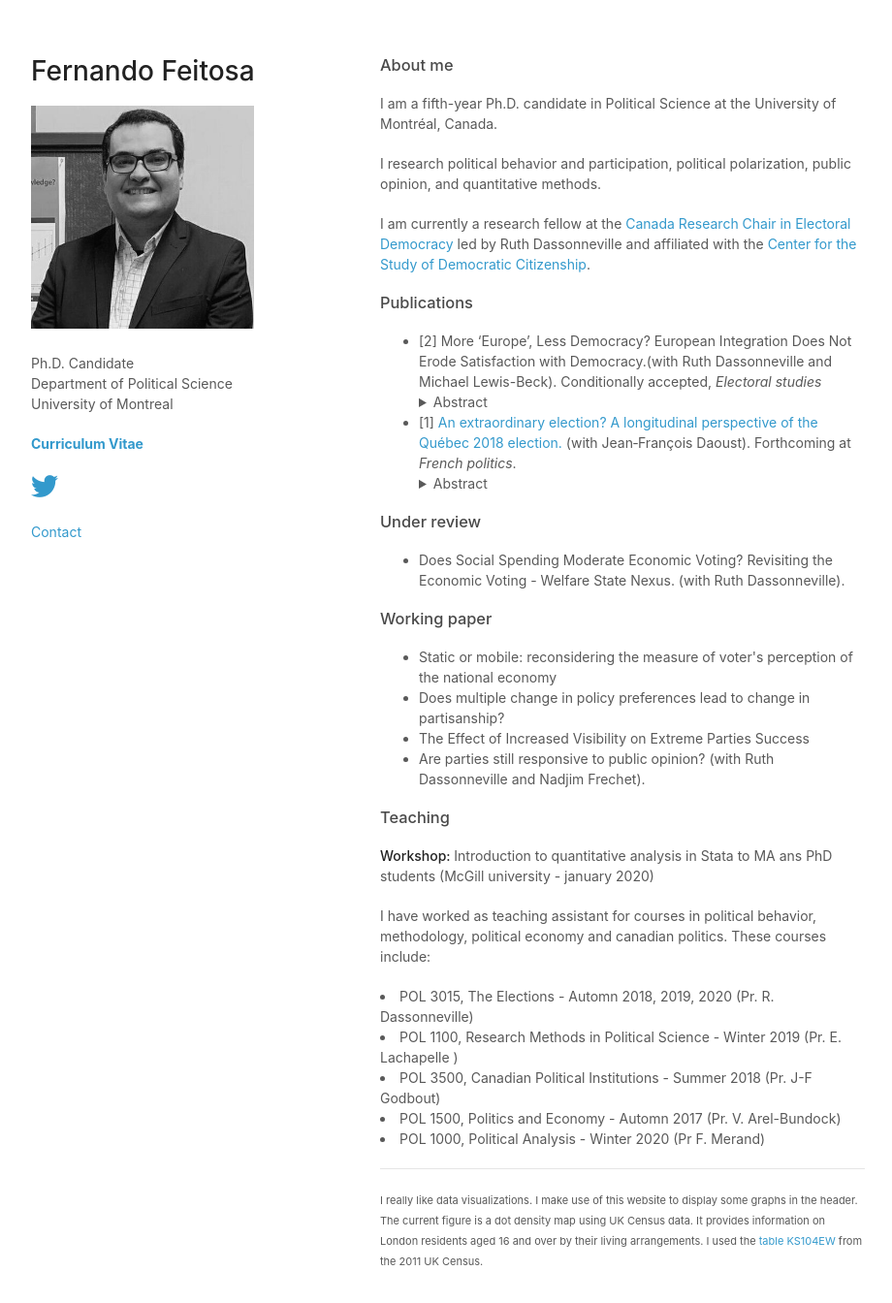
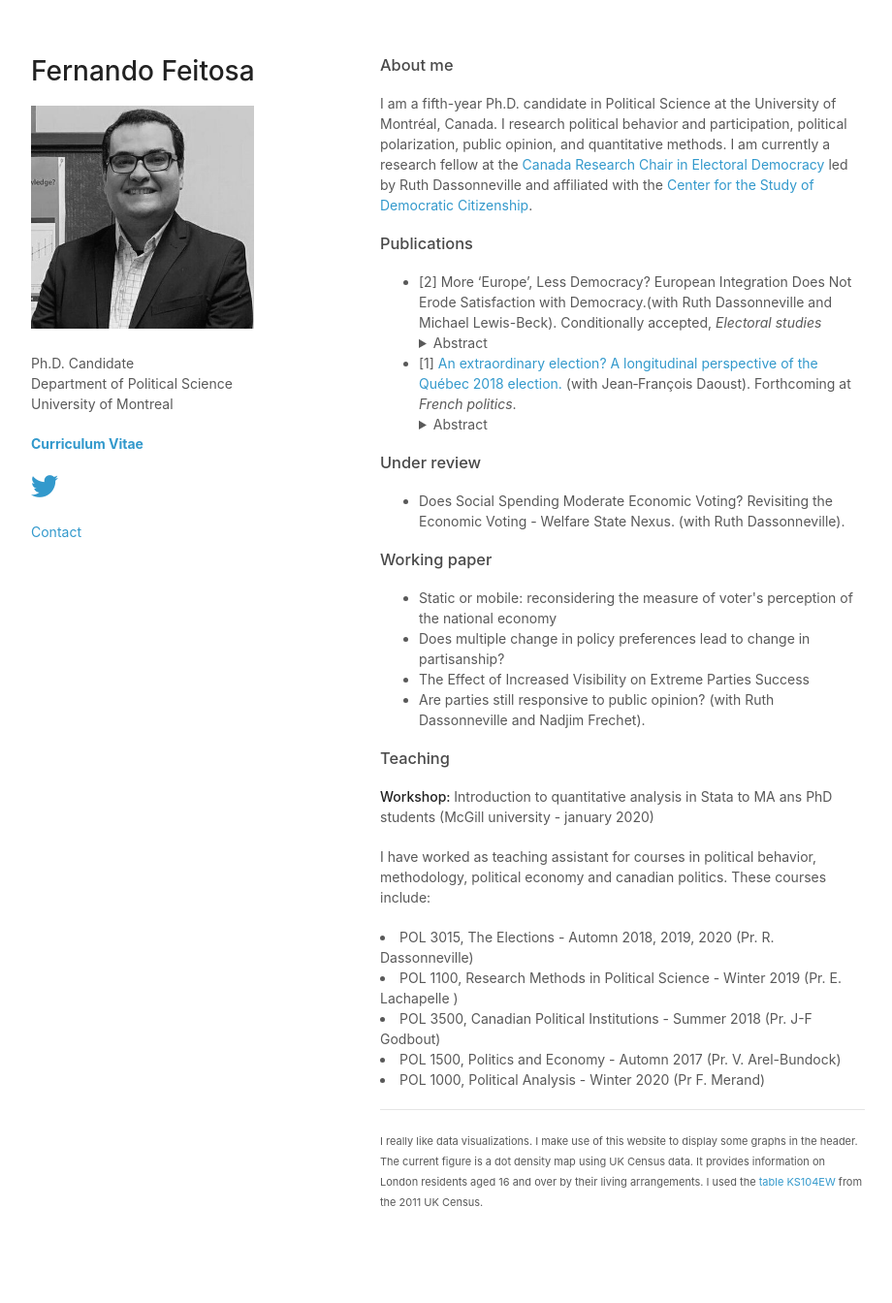
Before and after one commit to ferfeitosa/ferfeitosa.github.io, a Jekyll site: the page index.html, which Jekyll copies as it is, in a window 1280 px wide and 1380 px high. Shown: the top 1344 px of the window at 97% size, without its empty margins (178-1098 px from the left). Built offline with Jekyll 4.4.1, drawn with Linux system fonts in a browser that asks for light colours; nearby versions of some CDN libraries; library files that are not in the unit come from our copies.

```diff
--- a/index.html
+++ b/index.html
@@ -56,11 +56,7 @@
           <h3>About me</h3>
         </div>
         <p>
-<p>I am a fifth-year Ph.D. candidate in Political Science at the University of Montréal, Canada.</p>
-
-<p>I research political behavior and participation, political polarization, public opinion, and quantitative methods. </p>
-
-<p>I am currently a research fellow at the <a href="https://www.chairedemocratie.com" rel="noopener noreferrer" target="_blank">Canada Research Chair in Electoral Democracy</a> led by Ruth Dassonneville and affiliated with the <a href="https://csdc-cecd.ca" rel="noopener noreferrer" target="_blank">Center for the Study of Democratic Citizenship</a>.</p>
+<p>I am a fifth-year Ph.D. candidate in Political Science at the University of Montréal, Canada. I research political behavior and participation, political polarization, public opinion, and quantitative methods. I am currently a research fellow at the <a href="https://www.chairedemocratie.com" rel="noopener noreferrer" target="_blank">Canada Research Chair in Electoral Democracy</a> led by Ruth Dassonneville and affiliated with the <a href="https://csdc-cecd.ca" rel="noopener noreferrer" target="_blank">Center for the Study of Democratic Citizenship</a>.</p>
         </p>
 
 
```
